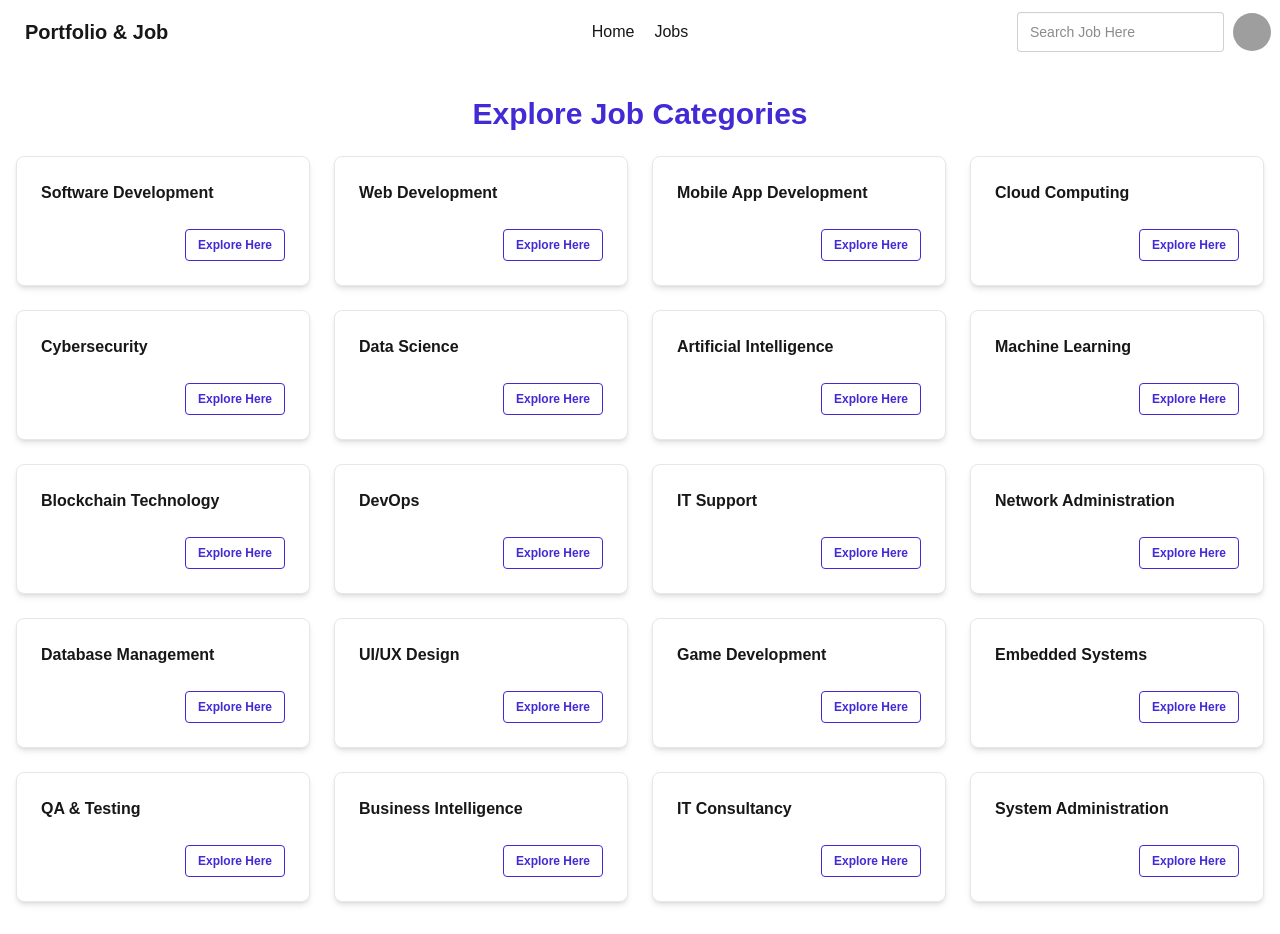
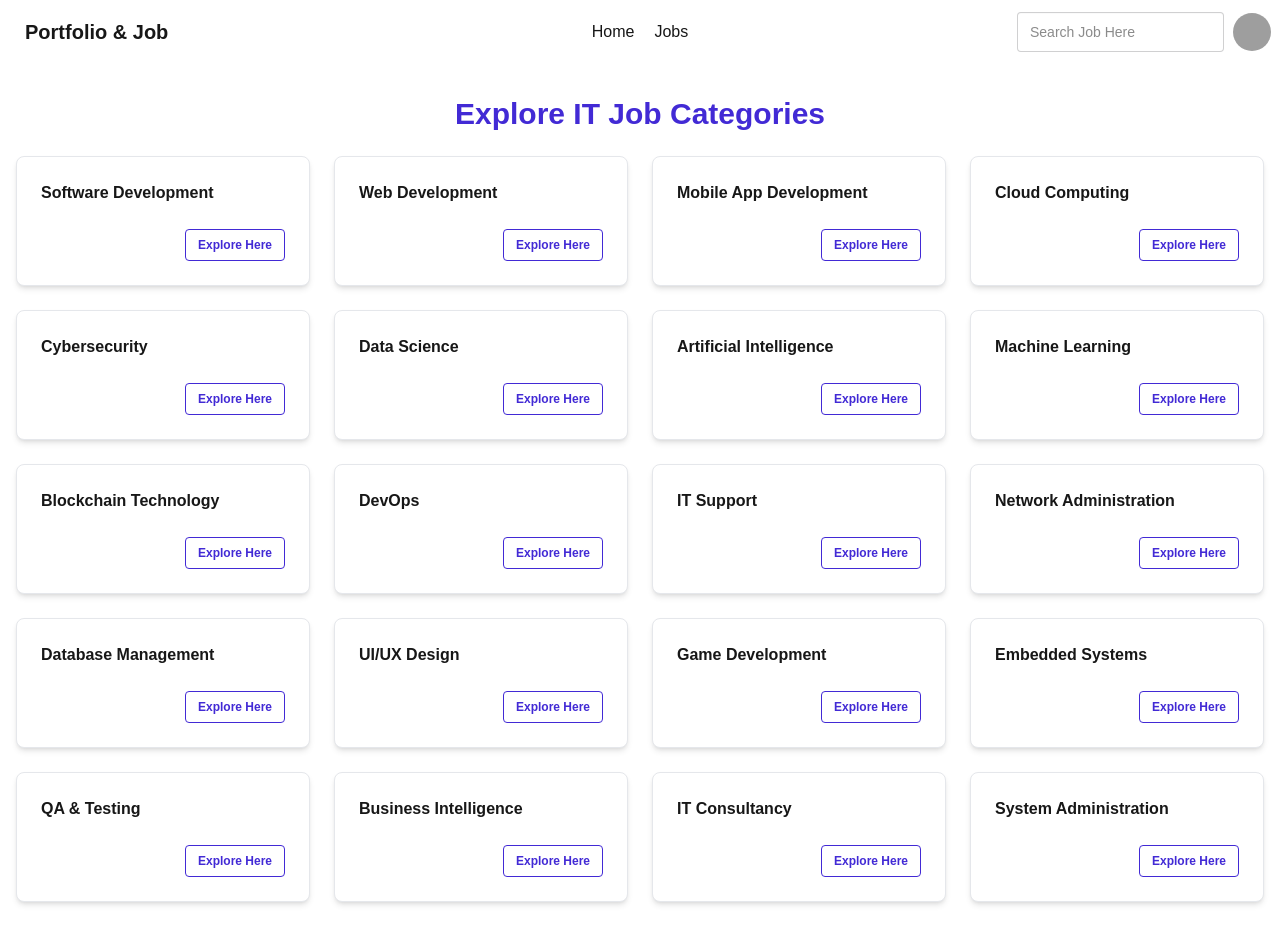
Before and after one commit to Shakib-Shajid/portfolio_jobsearch, a Next.js app: page / in a window 1280 px wide. Built offline with nearby package versions, Linux system fonts and the light colour scheme; grey boxes are pictures that could not be loaded.

Commit message:
shadow added in categories

```diff
--- a/src/app/components/Category.jsx
+++ b/src/app/components/Category.jsx
@@ -1,3 +1,4 @@
+import Link from 'next/link';
 import React from 'react';
 
 const Category = () => {
@@ -27,17 +28,17 @@ const Category = () => {
 
     return (
         <div className="max-w-7xl mx-auto px-4 py-8">
-            <h2 className="text-3xl font-bold text-center mb-6 text-primary">Explore Job Categories</h2>
+            <h2 className="text-3xl font-bold text-center mb-6 text-primary">Explore IT Job Categories</h2>
             <div className="grid grid-cols-1 sm:grid-cols-2 md:grid-cols-3 lg:grid-cols-4 gap-6">
                 {
                     categories.map((category, index) => (
-                        <div key={index} className="card bg-base-100 shadow-md hover:shadow-xl transition-shadow duration-300 border border-gray-200">
+                        <div key={index} className="card bg-base-100 shadow-md hover:shadow-2xl transition-shadow duration-300 border border-gray-200">
                             <div className="card-body flex flex-col justify-between">
                                 <div className="flex items-center gap-2">
                                     <h3 className="card-title text-base">{category}</h3>
                                 </div>
                                 <div className="card-actions justify-end mt-4">
-                                    <button className="btn btn-sm btn-outline btn-primary">Explore Here</button>
+                                    <Link href="/jobs" className="btn btn-sm btn-outline btn-primary">Explore Here</Link>
                                 </div>
                             </div>
                         </div>
```
